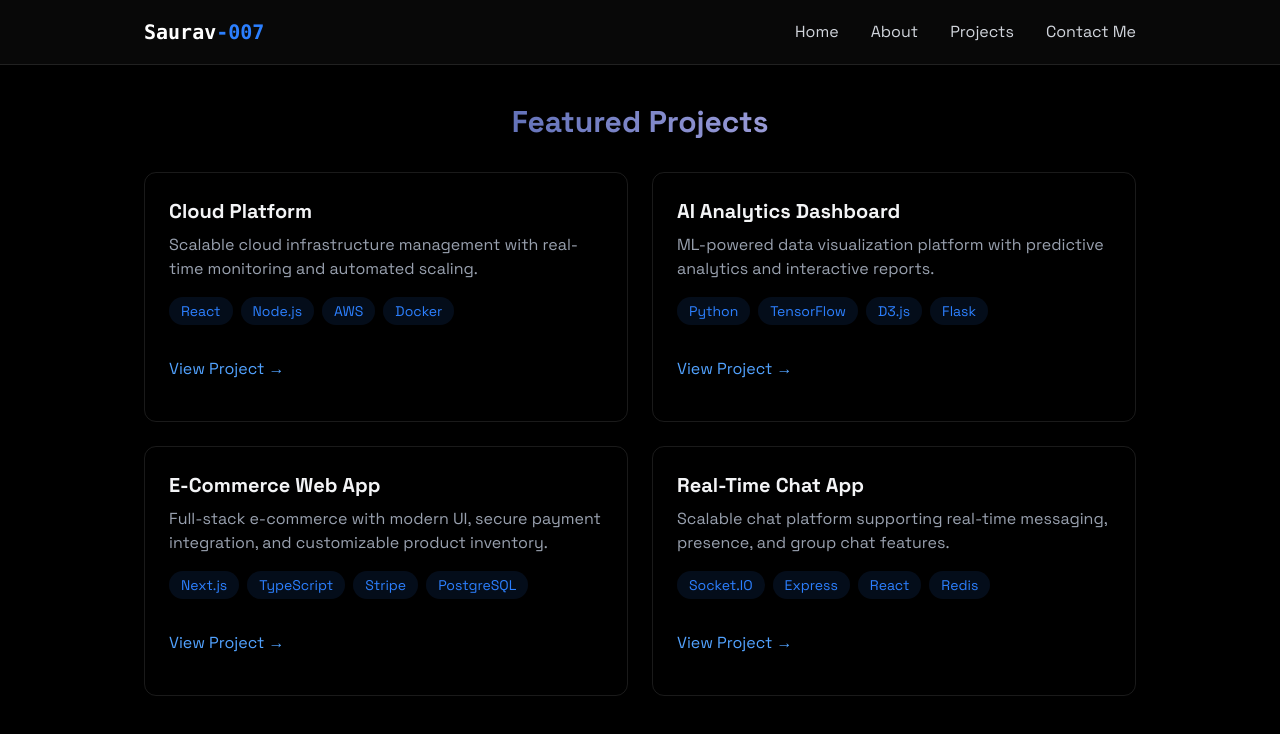
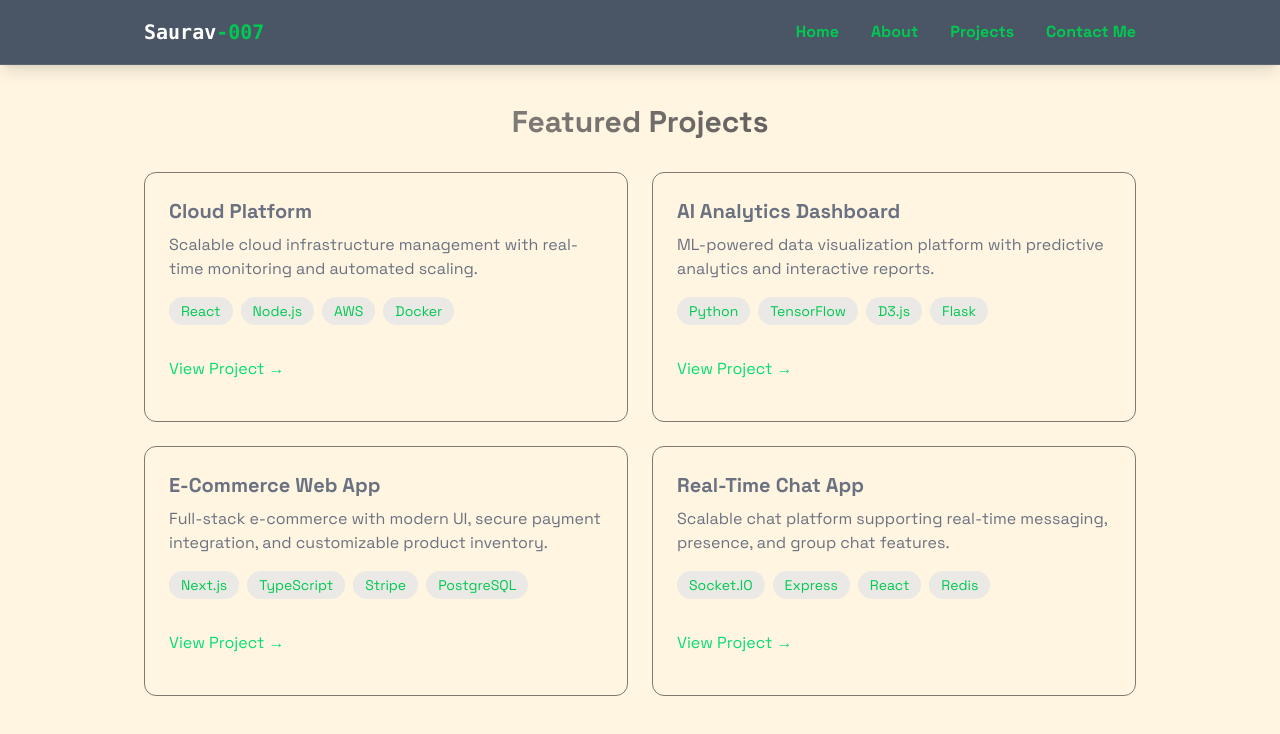
Before and after one commit to sk8011/portfolio-react, a React (Vite) app: page /portfolio-react/projects in a window 1280 px wide. Shown: the top 734 px of the page. Built offline with nearby package versions, Linux system fonts and the light colour scheme; a web font is replaced by a local one.

Commit message:
changed styling

```diff
--- a/package.json
+++ b/package.json
@@ -17,8 +17,7 @@
     "emailjs-com": "^3.2.0",
     "react": "^19.0.0",
     "react-dom": "^19.0.0",
-    "react-router-dom": "^7.5.1",
-    "tailwindcss": "^4.1.4"
+    "react-router-dom": "^7.5.1"
   },
   "devDependencies": {
     "@eslint/js": "^9.22.0",
@@ -30,6 +29,7 @@
     "eslint-plugin-react-refresh": "^0.4.19",
     "gh-pages": "^6.3.0",
     "globals": "^16.0.0",
+    "tailwindcss": "^4.1.4",
     "vite": "^6.3.1"
   }
 }
--- a/src/App.jsx
+++ b/src/App.jsx
@@ -25,7 +25,7 @@ function App() {
       <Projects />
       <Contact />
     </div> */}
-    <div className={`min-h-screen transition-opacity duration-700 ${isLoaded ? "opacity-100" : "opacity-0"} bg-black text-gray-100`} >
+    <div className={`min-h-screen transition-opacity duration-700 ${isLoaded ? "opacity-100" : "opacity-0"} bg-[#FFF5E1] text-gray-100`} >
       <Router basename='/portfolio-react'>
         <Navbar menuOpen={menuOpen} setMenuOpen={setMenuOpen} />
         <MobileMenu menuOpen={menuOpen} setMenuOpen={setMenuOpen} />
--- a/src/components/MobileMenu.jsx
+++ b/src/components/MobileMenu.jsx
@@ -7,7 +7,7 @@ export const MobileMenu=({menuOpen,setMenuOpen})=>{
         <div className={`fixed top-0 left-0 w-full bg-[rgba(10,10,10,0.8)] z-40 flex flex-col items-center justify-center transition-all duration-300 ease-in-out ${menuOpen?"h-screen opacity-100 pointer-events-auto":"h-0 opacity-0 pointer-events-none"}`}>
             <button onClick={()=>{
                 setMenuOpen(false)
-            }} className="absolute top-6 right-6 text-white text-3xl focus:outline-none cursor-pointer" aria-label="Close Menu">
+            }} className="absolute top-4 right-6.5 text-white text-3xl focus:outline-none cursor-pointer" aria-label="Close Menu">
                 &times;
             </button>
             <Link to="/" className={`text-2xl font-semibold text-white my-4 transform transition-transform duration-300
--- a/src/components/Navbar.jsx
+++ b/src/components/Navbar.jsx
@@ -8,12 +8,12 @@ export const Navbar=({menuOpen,setMenuOpen})=>{
     })
 
     return (
-    <nav className="fixed top-0 w-full z-40 bg-[rgba(10,10,10,0.8)] backdrop-blur-lg border-b border-white/10 shadow-lg">
+    <nav className="fixed top-0 w-full z-40 bg-gray-600 backdrop-blur-lg border-b border-white/10 shadow-lg">
         <div className="max-w-5xl mx-auto px-4">
             <div className="flex justify-between items-center h-16">
                 <Link to="/" className="font-mono text-xl font-bold text-white">
                     {/* <img src="src/assets/react.svg" /> */}
-                    Saurav<span className="text-blue-500">-007</span>
+                    Saurav<span className="text-green-500">-007</span>
                 </Link>
 
                 <div className="w-7 h-5 relative cursor-pointer z-40 md:hidden" onClick={()=>{setMenuOpen((prev)=>!prev)}}>
@@ -21,16 +21,16 @@ export const Navbar=({menuOpen,setMenuOpen})=>{
                 </div>
 
                 <div className="hidden md:flex items-center space-x-8">
-                    <Link to="/" className="text-gray-300 hover:text-white transition-colors">
+                    <Link to="/" className="text-green-500 hover:text-white transition-colors font-bold">
                         Home
                     </Link>
-                    <Link to="/about" className="text-gray-300 hover:text-white transition-colors">
+                    <Link to="/about" className="text-green-500 hover:text-white transition-colors font-bold">
                         About
                     </Link>
-                    <Link to="/projects" className="text-gray-300 hover:text-white transition-colors">
+                    <Link to="/projects" className="text-green-500 hover:text-white transition-colors font-bold">
                         Projects
                     </Link>
-                    <Link to="/contact" className="text-gray-300 hover:text-white transition-colors">
+                    <Link to="/contact" className="text-green-500 hover:text-white transition-colors font-bold">
                         Contact Me
                     </Link>
                 </div>
--- a/src/components/sections/Projects.jsx
+++ b/src/components/sections/Projects.jsx
@@ -9,14 +9,14 @@ export const Projects = () => {
     >
       <RevealOnScroll>
         <div className="max-w-5xl mx-auto px-4">
-          <h2 className="text-3xl font-bold mb-8 bg-gradient-to-r from-blue-900 to-purple-200 bg-clip-text text-transparent text-center">
+          <h2 className="text-3xl font-bold mb-8 bg-gradient-to-r from-stone-400 to-neutral-700 bg-clip-text text-transparent text-center">
             {" "}
             Featured Projects
           </h2>
           <div className="grid grid-cols-1 md:grid-cols-2 gap-6">
-            <div className="p-6 rounded-xl border border-white/10 hover:-translate-y-1 hover:border-blue-500/30 hover:shadow-[0_2px_8px_rgba(59,130,246,0.2)] transition">
-              <h3 className="text-xl font-bold mb-2"> Cloud Platform</h3>
-              <p className="text-gray-400 mb-4">
+            <div className="p-6 rounded-xl border border-black/50 hover:-translate-y-1 hover:border-green-700/30 hover:shadow-[2px_2px_7px_rgba(0,255,0,0.8)] transition">
+              <h3 className="text-xl font-bold mb-2 text-gray-500"> Cloud Platform</h3>
+              <p className="text-gray-500 mb-4">
                 Scalable cloud infrastructure management with real-time
                 monitoring and automated scaling.
               </p>
@@ -24,8 +24,11 @@ export const Projects = () => {
                 {["React", "Node.js", "AWS", "Docker"].map((tech, key) => (
                   <span
                     key={key}
-                    className="bg-blue-500/10 text-blue-500 py-1 px-3 rounded-full text-sm hover:bg-blue-500/20
-                                    hover:shadow-[0_2px_8px_rgba(59,130,246,0.1)] transition-all
+                    className="bg-blue-500/10 text-green-500 py-1 px-3
+                      rounded-full text-sm
+                      transition
+                      hover:bg-blue-500/20 hover:-translate-y-0.5
+                      hover:shadow-[2px_2px_7px_rgba(0,255,0,0.8)]
                     "
                   >
                     {tech}
@@ -36,7 +39,7 @@ export const Projects = () => {
               <div className="flex justify-between items-center">
                 <a
                   href="#"
-                  className="text-blue-400 hover:text-blue-300 transition-colors my-4"
+                  className="text-green-400 hover:text-blue-300 transition-colors my-4"
                 >
                   View Project →
                 </a>
@@ -44,14 +47,14 @@ export const Projects = () => {
             </div>
             <div
               className="
-              glass p-6 rounded-xl border border-white/10
-              hover:-translate-y-1 hover:border-blue-500/30
-              hover:shadow-[0_4px_20px_rgba(59,130,246,0.1)]
+              glass p-6 rounded-xl border border-black/50
+              hover:-translate-y-1 hover:border-green-700/30
+              hover:shadow-[2px_2px_7px_rgba(0,255,0,0.8)]
               transition-all
             "
             >
-              <h3 className="text-xl font-bold mb-2">AI Analytics Dashboard</h3>
-              <p className="text-gray-400 mb-4">
+              <h3 className="text-xl font-bold mb-2 text-gray-500">AI Analytics Dashboard</h3>
+              <p className="text-gray-500 mb-4">
                 ML-powered data visualization platform with predictive analytics
                 and interactive reports.
               </p>
@@ -60,11 +63,11 @@ export const Projects = () => {
                   <span
                     key={key}
                     className="
-                      bg-blue-500/10 text-blue-500 py-1 px-3
+                      bg-blue-500/10 text-green-500 py-1 px-3
                       rounded-full text-sm
                       transition
                       hover:bg-blue-500/20 hover:-translate-y-0.5
-                      hover:shadow-[0_2px_8px_rgba(59,130,246,0.2)]
+                      hover:shadow-[2px_2px_7px_rgba(0,255,0,0.8)]
                     "
                   >
                     {tech}
@@ -74,7 +77,7 @@ export const Projects = () => {
               <div className="flex justify-between items-center">
                 <a
                   href="#"
-                  className="text-blue-400 hover:text-blue-300 transition-colors my-4"
+                  className="text-green-400 hover:text-blue-300 transition-colors my-4"
                 >
                   View Project →
                 </a>
@@ -83,14 +86,14 @@ export const Projects = () => {
 
             <div
               className="
-              glass p-6 rounded-xl border border-white/10
-              hover:-translate-y-1 hover:border-blue-500/30
-              hover:shadow-[0_4px_20px_rgba(59,130,246,0.1)]
+              glass p-6 rounded-xl border border-black/50
+              hover:-translate-y-1 hover:border-green-700/30
+              hover:shadow-[2px_2px_7px_rgba(0,255,0,0.8)]
               transition-all
             "
             >
-              <h3 className="text-xl font-bold mb-2">E-Commerce Web App</h3>
-              <p className="text-gray-400 mb-4">
+              <h3 className="text-xl font-bold mb-2 text-gray-500">E-Commerce Web App</h3>
+              <p className="text-gray-500 mb-4">
                 Full-stack e-commerce with modern UI, secure payment
                 integration, and customizable product inventory.
               </p>
@@ -100,11 +103,11 @@ export const Projects = () => {
                     <span
                       key={tech}
                       className="
-                      bg-blue-500/10 text-blue-500 py-1 px-3
+                      bg-blue-500/10 text-green-500 py-1 px-3
                       rounded-full text-sm
                       transition
                       hover:bg-blue-500/20 hover:-translate-y-0.5
-                      hover:shadow-[0_2px_8px_rgba(59,130,246,0.2)]
+                      hover:shadow-[2px_2px_7px_rgba(0,255,0,0.8)]
                     "
                     >
                       {tech}
@@ -115,7 +118,7 @@ export const Projects = () => {
               <div className="flex justify-between items-center">
                 <a
                   href="#"
-                  className="text-blue-400 hover:text-blue-300 transition-colors my-4"
+                  className="text-green-400 hover:text-blue-300 transition-colors my-4"
                 >
                   View Project →
                 </a>
@@ -124,14 +127,14 @@ export const Projects = () => {
 
             <div
               className="
-              glass p-6 rounded-xl border border-white/10
-              hover:-translate-y-1 hover:border-blue-500/30
-              hover:shadow-[0_4px_20px_rgba(59,130,246,0.1)]
+              glass p-6 rounded-xl border border-black/50
+              hover:-translate-y-1 hover:border-green-700/30
+              hover:shadow-[2px_2px_7px_rgba(0,255,0,0.8)]
               transition-all
             "
             >
-              <h3 className="text-xl font-bold mb-2">Real-Time Chat App</h3>
-              <p className="text-gray-400 mb-4">
+              <h3 className="text-xl font-bold mb-2 text-gray-500">Real-Time Chat App</h3>
+              <p className="text-gray-500 mb-4">
                 Scalable chat platform supporting real-time messaging, presence,
                 and group chat features.
               </p>
@@ -140,11 +143,11 @@ export const Projects = () => {
                   <span
                     key={key}
                     className="
-                      bg-blue-500/10 text-blue-500 py-1 px-3
+                      bg-blue-500/10 text-green-500 py-1 px-3
                       rounded-full text-sm
                       transition
                       hover:bg-blue-500/20 hover:-translate-y-0.5
-                      hover:shadow-[0_2px_8px_rgba(59,130,246,0.2)]
+                      hover:shadow-[2px_2px_7px_rgba(0,255,0,0.8)]
                     "
                   >
                     {tech}
@@ -154,7 +157,7 @@ export const Projects = () => {
               <div className="flex justify-between items-center ">
                 <a
                   href="#"
-                  className="text-blue-400 hover:text-blue-300 transition-colors my-4"
+                  className="text-green-400 hover:text-blue-300 transition-colors my-4"
                 >
                   View Project →
                 </a>
```
Also changed, not shown: src/components/sections/About.jsx (+15 -15 lines), src/components/sections/Contact.jsx (+5 -5 lines), src/components/sections/Home.jsx (+4 -4 lines), 1 other file (tests, documents, lock files or other folders).
